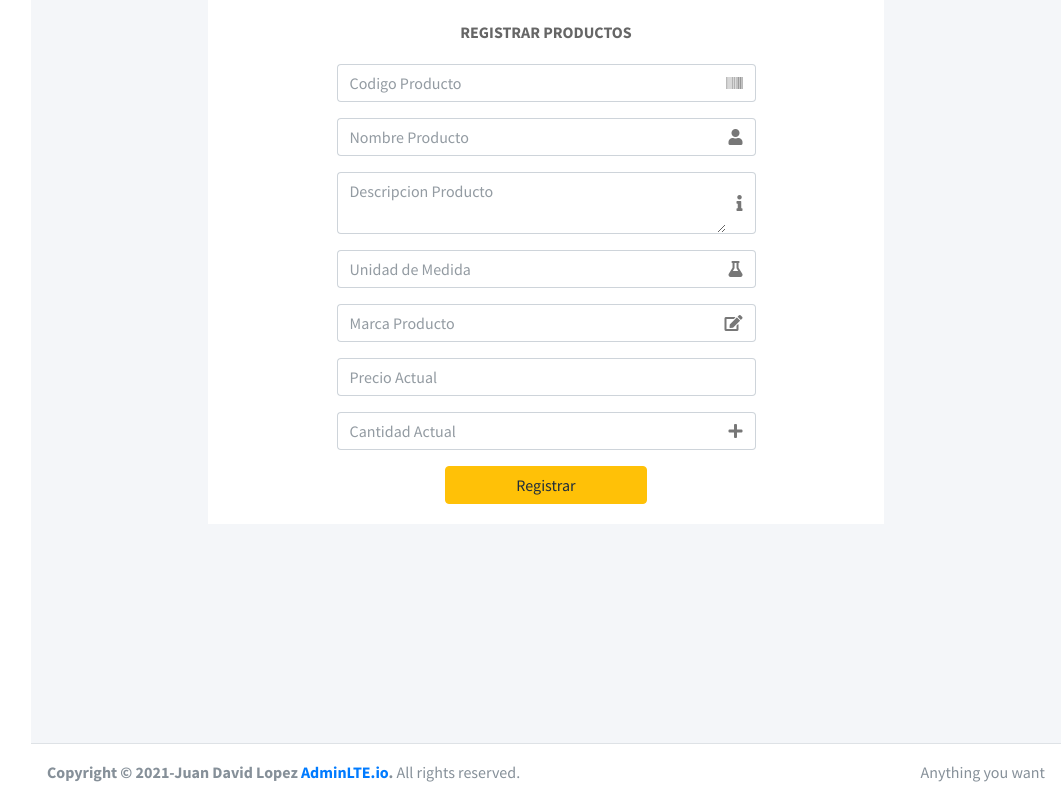
After one commit to juanlopez98/SitioJuanDavid, a PHP site: page /Pages/Productos/Registrar.php in a window 1280 px wide. The commit adds this page. Shown: the whole page, without its empty margins (219-1280 px from the left). Run offline with PHP 8.4, Linux system fonts and the light colour scheme; some libraries are stand-ins or nearby versions.

Commit message:
Registrar Terceros y Productos

```diff
--- /dev/null
+++ b/Pages/Productos/Registrar.php
@@ -0,0 +1,120 @@
+<!DOCTYPE html>
+<html lang="en">
+
+<head>
+    <meta charset="utf-8">
+    <meta name="viewport" content="width=device-width, initial-scale=1">
+    <link rel="stylesheet" href="css/style.css">
+    <title>Sitio Juan David | Registrar Productos</title>
+    <?php
+    include_once('../Templates/heah.php');
+    ?>
+</head>
+
+<body class="hold-transition sidebar-mini">
+    <div class="wrapper">
+        <div class="content-wrapper">
+            <div class="content">
+                <div class="container-fluid">
+                    <div class="row">
+                        <div class="col-2">
+                        </div>
+                        <div class="card-body register-card-body">
+                            <div class="row" >
+                                <div class="col-2">
+                                </div>
+                                <div class="col-8">
+                                    <p class="login-box-msg"> <b> REGISTRAR PRODUCTOS</b> </p>
+                                    <form action="../Business/Configuracion.php" method="POST">
+                                        <div class="input-group mb-3">
+                                            <input  type="number" class="form-control" placeholder="Codigo Producto" id="txtcodigoProducto" name="txtcodigoProducto" maxlength="15" required>
+                                            <div class="input-group-append">
+                                                <div class="input-group-text">
+                                                    <span class="fas  fa-barcode"></span>
+                                                </div>
+                                            </div>
+                                        </div>
+                                        <div class="input-group mb-3">
+                                            <input type="text" class="form-control" placeholder="Nombre Producto" id="txtnombreTercero" name="txtnombreTercero" maxlength="255" required>
+                                            <div class="input-group-append">
+                                                <div class="input-group-text">
+                                                    <span class="fas fa-user"></span>
+                                                </div>
+                                            </div>
+                                        </div>
+                                        <div class="input-group mb-3">
+                                            <textarea class="form-control" row="3" placeholder="Descripcion Producto" id="txtdescripcionProducto" name="txtdescripcionProducto" maxlength="255" required></textarea>
+                                            <div class="input-group-append">
+                                                <div class="input-group-text">
+                                                    <span class="fas  fa-info"></span>
+                                                </div>
+                                            </div>
+                                        </div>
+                                        <div class="input-group mb-3">
+                                            <input type="number" class="form-control" placeholder="Unidad de Medida" id="txtunidadMedida" name="txtunidadMedida" maxlength="45" required>
+                                            <div class="input-group-append">
+                                                <div class="input-group-text">
+                                                    <span class="fas  fa-flask"></span>
+                                                </div>
+                                            </div>
+                                        </div>
+                                        <div class="input-group mb-3">
+                                            <input type="number" class="form-control" placeholder="Marca Producto" id="txtmarcaProducto" name="txtmarcaProducto" maxlength="45" required>
+                                            <div class="input-group-append">
+                                                <div class="input-group-text">
+                                                    <span class="fas fa-edit"></span>
+                                                </div>
+                                            </div>
+                                        </div>
+                                        <div class="input-group mb-3">
+                                            <input type="number" class="form-control" placeholder="Precio Actual" id="txtprecioActual" name="txtprecioActual" float required>
+                                            <div class="input-group-append">
+                                                <div class="input-group-text">
+                                                    <span class="fas     fa-usd"></span>
+                                                </div>
+                                            </div>
+                                        </div>
+                                        <div class="input-group mb-3">
+                                            <input type="number" class="form-control" placeholder="Cantidad Actual" id="txtcantidadActual" name="txtcantidadActual" float required>
+                                            <div class="input-group-append">
+                                                <div class="input-group-text">
+                                                    <span class="fas   fa-plus"></span>
+                                                </div>
+                                            </div>
+                                        </div>
+                                         <div class="row">
+                                            <div class="col-3">
+
+                                            </div>
+                                            <div class="col-6">
+                                                <button type="submit" class="btn btn-warning btn-block">Registrar</button>
+                                            </div>
+                                            <div class="col-3">
+
+                                            </div>
+                                        </div>
+                                    </form>
+                                </div>
+                                <div class="col-2">
+                                </div>
+                            </div>
+                        </div>
+                        <div class="col-2">
+
+                        </div>
+                    </div>
+                </div>
+            </div>
+        </div>
+
+
+        <?php
+        include_once('../Templates/footer.php');
+        ?>
+    </div>
+    <?php
+    include_once('../Templates/foot.php');
+    ?>
+</body>
+
+</html>
--- a/Pages/Usuarios/Registrar.php
+++ b/Pages/Usuarios/Registrar.php
@@ -23,7 +23,7 @@
                                 <div class="col-2">
                                 </div>
                                 <div class="col-8">
-                                    <p class="login-box-msg">Registrar Usuario</p>
+                                    <p class="login-box-msg"><b>REGISTRAR USUARIO </b></p>
                                     <form action="../Business/Configuracion.php" method="POST">
                                         <div class="input-group mb-3">
                                             <input type="text" class="form-control" placeholder="Nombre de Usuario" id="txtNombreUsuario" name="txtNombreUsuario" maxlength="20" required>
@@ -42,7 +42,7 @@
                                             </div>
                                         </div>
                                         <div class="input-group mb-3">
-                                            <input type="text" class="form-control" placeholder="Segundo Nombre" id="txtSegundoNombre" name="txtSegundoNombre" maxlength="30" required>
+                                            <input type="text" class="form-control" placeholder="Segundo Nombre" id="txtSegundoNombre" name="txtSegundoNombre" maxlength="30" >
                                             <div class="input-group-append">
                                                 <div class="input-group-text">
                                                     <span class="fas fa-user"></span>
```
Also changed, not shown: Pages/Terceros/Registrar.php (added, +121 -0 lines).
